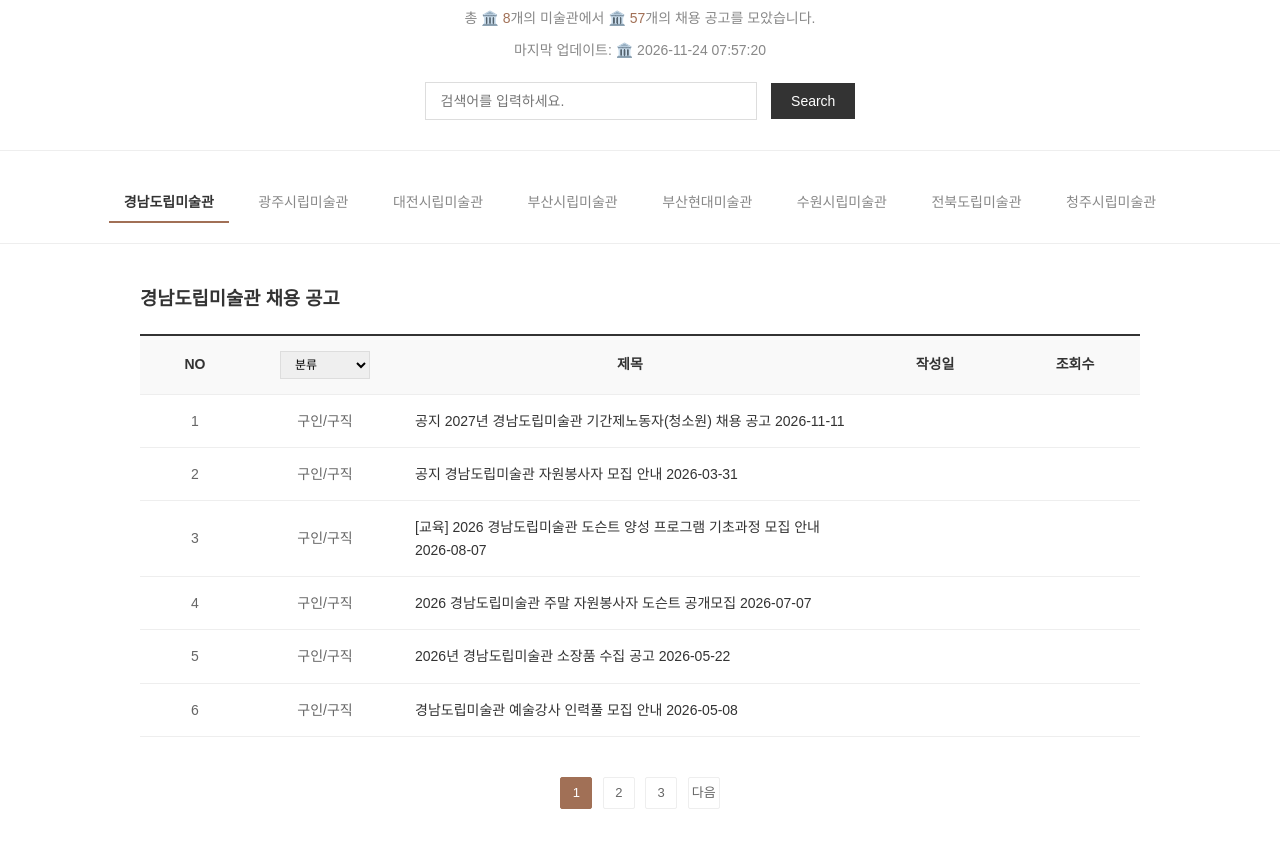
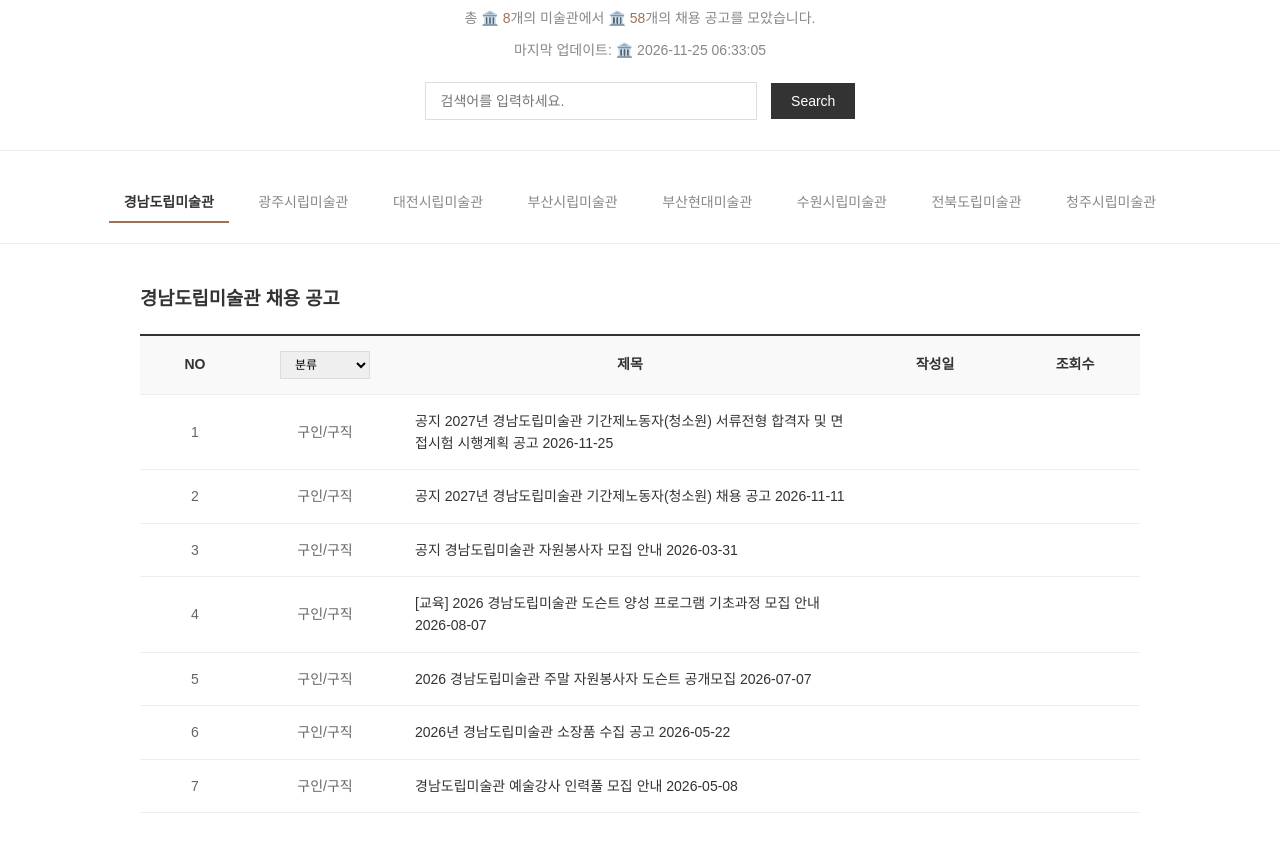
Before and after one commit to jin-archive/art-museum-bot, a plain HTML site: page index.html in a window 1280 px wide. Shown: the part 78-928 px from the top of the page. Drawn offline with Linux system fonts and the light colour scheme.

Commit message:
Auto-update job board html

```diff
--- a/index.html
+++ b/index.html
@@ -69,8 +69,8 @@
     <body>
         <div class="main-header">
             <h1>NEWS</h1>
-            <div class="stats">총 🏛️ <strong>8</strong>개의 미술관에서 🏛️ <strong>57</strong>개의 채용 공고를 모았습니다.</div>
-            <div class="stats">마지막 업데이트: 🏛️ 2026-11-24 07:57:20</div>
+            <div class="stats">총 🏛️ <strong>8</strong>개의 미술관에서 🏛️ <strong>58</strong>개의 채용 공고를 모았습니다.</div>
+            <div class="stats">마지막 업데이트: 🏛️ 2026-11-25 06:33:05</div>
 
             <div class="search-bar">
                 <input type="text" placeholder="검색어를 입력하세요.">
@@ -116,7 +116,7 @@
                     <tr>
                         <td>1</td>
                         <td>구인/구직</td>
-                        <td><a href="https://www.gyeongnam.go.kr/board/view.gyeong?boardId=BBS_0001504&menuCd=DOM_000003405000000000&paging=ok&startPage=1&dataSid=42425329" target="_blank">공지 2027년 경남도립미술관 기간제노동자(청소원) 채용 공고 2026-11-11</a></td>
+                        <td><a href="https://www.gyeongnam.go.kr/board/view.gyeong?boardId=BBS_0001504&menuCd=DOM_000003405000000000&paging=ok&startPage=1&dataSid=42430923" target="_blank">공지 2027년 경남도립미술관 기간제노동자(청소원) 서류전형 합격자 및 면접시험 시행계획 공고 2026-11-25</a></td>
                         <td></td>
                         <td></td>
                     </tr>
@@ -124,7 +124,7 @@
                     <tr>
                         <td>2</td>
                         <td>구인/구직</td>
-                        <td><a href="https://www.gyeongnam.go.kr/board/view.gyeong?boardId=BBS_0001504&menuCd=DOM_000003405000000000&paging=ok&startPage=1&dataSid=42371323" target="_blank">공지 경남도립미술관 자원봉사자 모집 안내 2026-03-31</a></td>
+                        <td><a href="https://www.gyeongnam.go.kr/board/view.gyeong?boardId=BBS_0001504&menuCd=DOM_000003405000000000&paging=ok&startPage=1&dataSid=42425329" target="_blank">공지 2027년 경남도립미술관 기간제노동자(청소원) 채용 공고 2026-11-11</a></td>
                         <td></td>
                         <td></td>
                     </tr>
@@ -132,7 +132,7 @@
                     <tr>
                         <td>3</td>
                         <td>구인/구직</td>
-                        <td><a href="https://www.gyeongnam.go.kr/board/view.gyeong?boardId=BBS_0001504&menuCd=DOM_000003405000000000&paging=ok&startPage=1&dataSid=42405575" target="_blank">[교육] 2026 경남도립미술관 도슨트 양성 프로그램 기초과정 모집 안내 2026-08-07</a></td>
+                        <td><a href="https://www.gyeongnam.go.kr/board/view.gyeong?boardId=BBS_0001504&menuCd=DOM_000003405000000000&paging=ok&startPage=1&dataSid=42371323" target="_blank">공지 경남도립미술관 자원봉사자 모집 안내 2026-03-31</a></td>
                         <td></td>
                         <td></td>
                     </tr>
@@ -140,7 +140,7 @@
                     <tr>
                         <td>4</td>
                         <td>구인/구직</td>
-                        <td><a href="https://www.gyeongnam.go.kr/board/view.gyeong?boardId=BBS_0001504&menuCd=DOM_000003405000000000&paging=ok&startPage=1&dataSid=42396463" target="_blank">2026 경남도립미술관 주말 자원봉사자 도슨트 공개모집 2026-07-07</a></td>
+                        <td><a href="https://www.gyeongnam.go.kr/board/view.gyeong?boardId=BBS_0001504&menuCd=DOM_000003405000000000&paging=ok&startPage=1&dataSid=42405575" target="_blank">[교육] 2026 경남도립미술관 도슨트 양성 프로그램 기초과정 모집 안내 2026-08-07</a></td>
                         <td></td>
                         <td></td>
                     </tr>
@@ -148,13 +148,21 @@
                     <tr>
                         <td>5</td>
                         <td>구인/구직</td>
+                        <td><a href="https://www.gyeongnam.go.kr/board/view.gyeong?boardId=BBS_0001504&menuCd=DOM_000003405000000000&paging=ok&startPage=1&dataSid=42396463" target="_blank">2026 경남도립미술관 주말 자원봉사자 도슨트 공개모집 2026-07-07</a></td>
+                        <td></td>
+                        <td></td>
+                    </tr>
+
+                    <tr>
+                        <td>6</td>
+                        <td>구인/구직</td>
                         <td><a href="https://www.gyeongnam.go.kr/board/view.gyeong?boardId=BBS_0001504&menuCd=DOM_000003405000000000&paging=ok&startPage=1&dataSid=42385095" target="_blank">2026년 경남도립미술관 소장품 수집 공고 2026-05-22</a></td>
                         <td></td>
                         <td></td>
                     </tr>
 
                     <tr>
-                        <td>6</td>
+                        <td>7</td>
                         <td>구인/구직</td>
                         <td><a href="https://www.gyeongnam.go.kr/board/view.gyeong?boardId=BBS_0001504&menuCd=DOM_000003405000000000&paging=ok&startPage=1&dataSid=42382214" target="_blank">경남도립미술관 예술강사 인력풀 모집 안내 2026-05-08</a></td>
                         <td></td>
```
